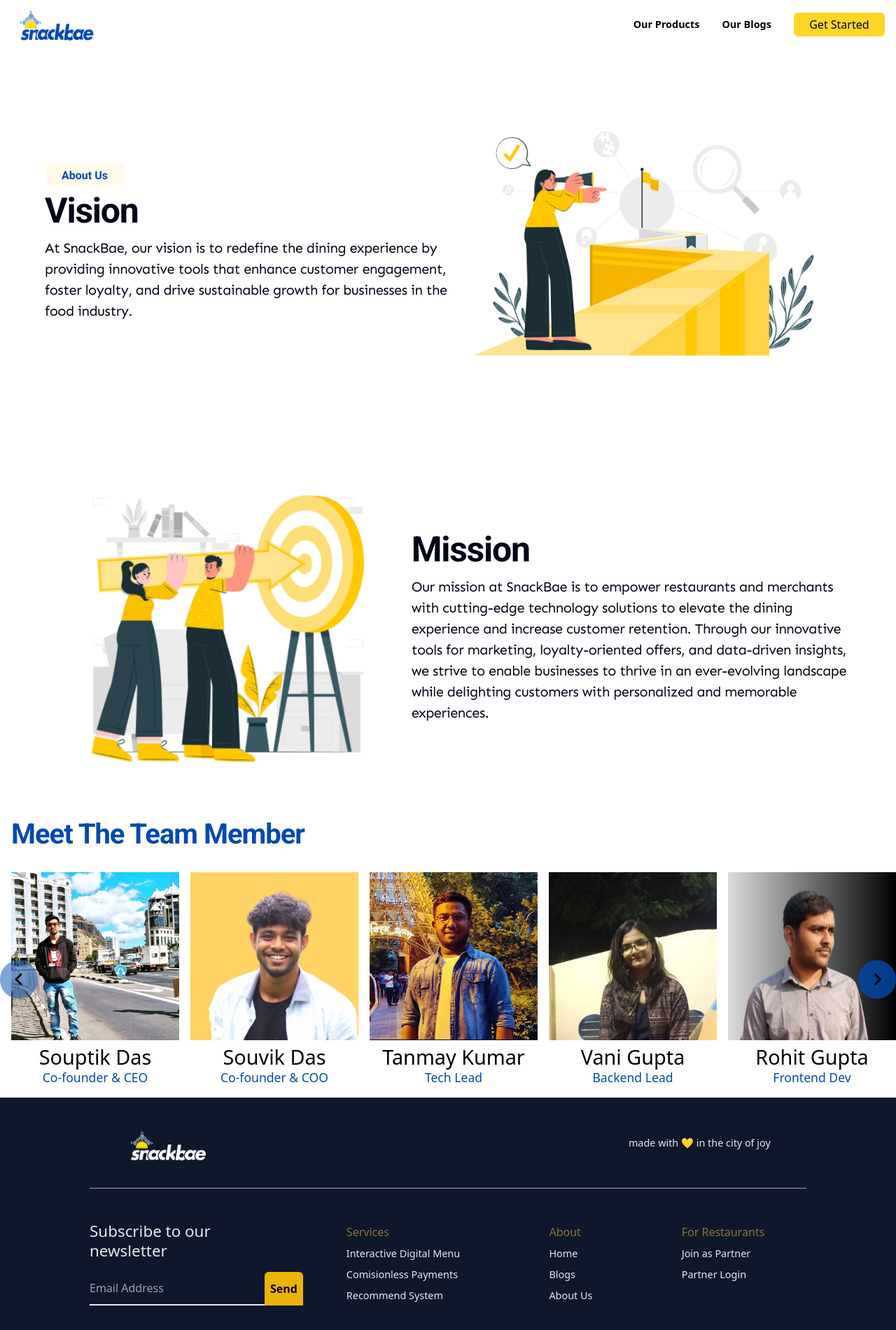
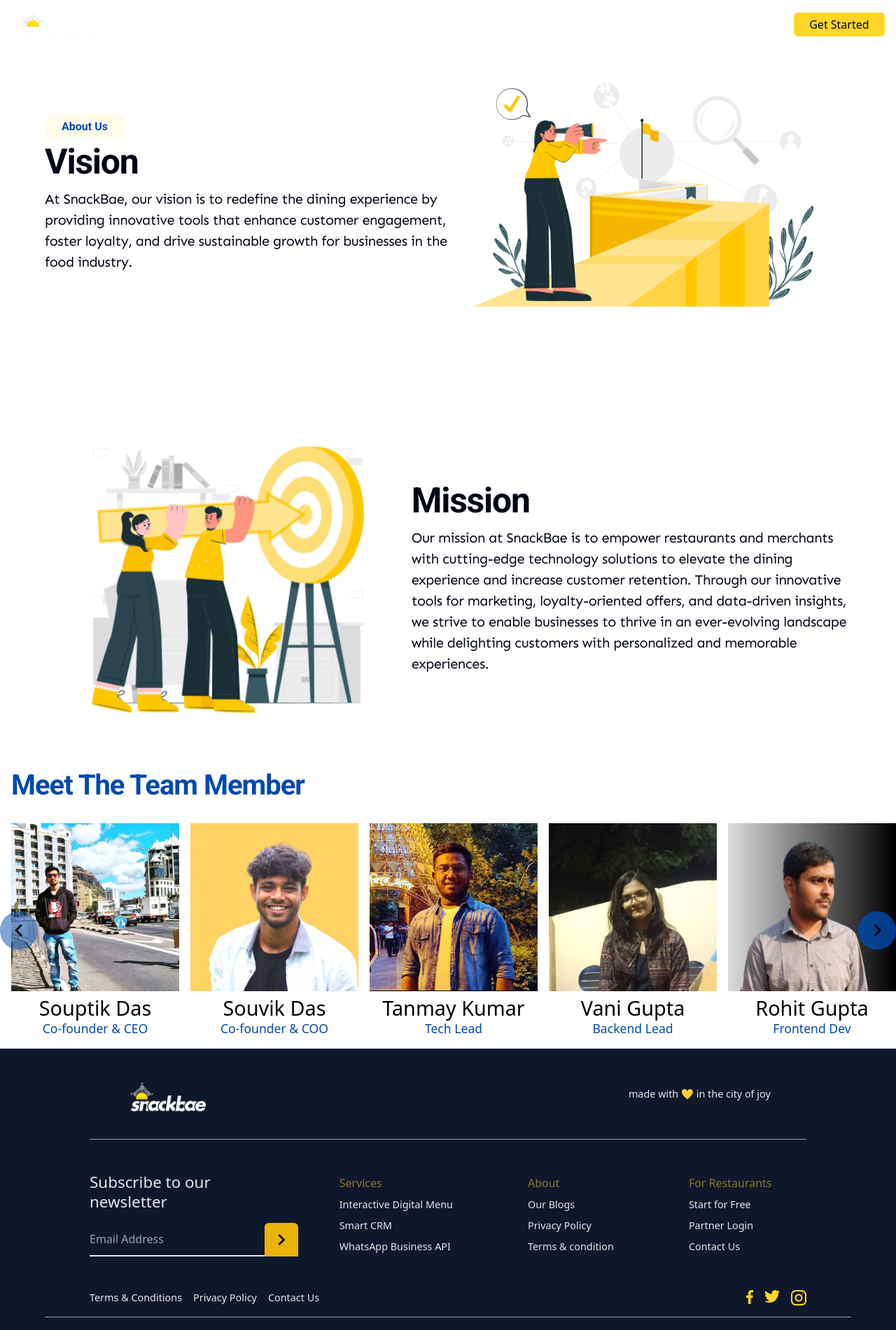
Before and after one commit to snackbae23/web, a React (Vite) app: page /aboutus in a window 1280 px wide. Shown: the top 1900 px of the page at 70% size. Built offline with nearby package versions, Linux system fonts and the light colour scheme; no server answers.

Commit message:
update all

```diff
--- a/index.html
+++ b/index.html
@@ -2,7 +2,7 @@
 <html lang="en">
   <head>
     <meta charset="UTF-8" />
-    <link rel="icon" type="image/svg+xml" href="./src/assets/logo.png" />
+    <link rel="icon" type="image/png" href="./src/assets/logo1.png" />
     <meta name="viewport" content="width=device-width, initial-scale=1.0" />
     <title>Welcome To Snackbae</title>
   </head>
--- a/src/component/Footer.jsx
+++ b/src/component/Footer.jsx
@@ -5,6 +5,7 @@
 import twitter from '../assets/twitterIcon.png';
 import fb from '../assets/facebookIcon.png';
 import { Link } from "react-router-dom";
+import { MdOutlineKeyboardArrowRight } from "react-icons/md";
 function Footer() {
     const [email, setEmail] = useState("");
 
@@ -33,7 +34,7 @@
             <div className="">
               <div className="w-[90%] mx-auto text-[.9rem] flex justify-between items-center ">
                 <img src={Logo1} alt="logo" width={120} className="py-[2rem]" />
-                <p>made with 💛 in the city of joy</p>
+                <p className='sm:block hidden'>made with 💛 in the city of joy</p>
               </div>
 
               <p className="bg-gray-400 w-[100%] mx-auto h-[.08px] mb-[1rem] "></p>
@@ -58,46 +59,46 @@
                     onClick={submitEmailHandler}
                     className="bg-[#EAB308] h-[3rem] px-2 rounded-t-md text-black font-semibold"
                   >
-                    Send
+                    <MdOutlineKeyboardArrowRight className='size-8' />
                   </button>
                 </div>
               </div>
-              <div className="flex sm:justify-around justify-between w-full lg:w-[70%] gap-[.5rem]">
+              <div className="flex sm:justify-around justify-between w-[98%] lg:w-[70%] gap-[.5rem]">
                 <div className="flex flex-col gap-[.5rem]">
                   <p className="text-[#8b7430]">Services</p>
                   <Link onClick={scrollSmooth} to="/joinAsPartner">
                     <div className="text-[.7rem] sm:text-[.9rem]">
-                      Interactive Digital Menu
+                    Interactive Digital Menu
                     </div>
                   </Link>
                   <Link onClick={scrollSmooth} to="/joinAsPartner">
                     <div className="text-[.7rem] sm:text-[.9rem]">
-                      Comisionless Payments
+                    Smart CRM
                     </div>
                   </Link>
                   <Link onClick={scrollSmooth} to="/joinAsPartner">
                     <div className="text-[.7rem] sm:text-[.9rem]">
-                      Recommend System
+                    WhatsApp Business API
                     </div>
                   </Link>
                 </div>
                 <div className="flex flex-col gap-[.5rem]">
                   <p className="text-[#8b7430]">About</p>
-                  <Link onClick={scrollSmooth} to="/">
-                    <div className="text-[.7rem] sm:text-[.9rem]">Home</div>
+                  <Link onClick={scrollSmooth} to="/blogs">
+                    <div className="text-[.7rem] sm:text-[.9rem]">Our Blogs</div>
                   </Link>
-                  <Link onClick={scrollSmooth} to="/blogs">
-                    <div className="text-[.7rem] sm:text-[.9rem]">Blogs</div>
+                  <Link onClick={scrollSmooth} to="/privacyPolicy">
+                    <div className="text-[.7rem] sm:text-[.9rem]">Privacy Policy</div>
                   </Link>
-                  <Link onClick={scrollSmooth} to="/aboutus">
-                    <div className="text-[.7rem] sm:text-[.9rem]">About Us</div>
+                  <Link onClick={scrollSmooth} to="/termsCondition">
+                    <div className="text-[.7rem] sm:text-[.9rem]">Terms & condition</div>
                   </Link>
                 </div>
                 <div className="flex flex-col gap-[.5rem]">
                   <p className="text-[#8b7430] text-nowrap">For Restaurants</p>
                   <Link onClick={scrollSmooth} to="/joinAsPartner">
                     <div className="text-[.7rem] sm:text-[.9rem]">
-                      Join as Partner
+                    Start for Free
                     </div>
                   </Link>
                   <Link
@@ -105,9 +106,18 @@
                     to="https://snackbaeuser-snackbaes-projects.vercel.app/"
                   >
                     <div className="text-[.7rem] sm:text-[.9rem]">
-                      Partner Login
+                    Partner Login
                     </div>
                   </Link>
+                  <Link
+                    onClick={scrollSmooth}
+                    to="https://snackbaeuser-snackbaes-projects.vercel.app/"
+                  >
+                    <div className="text-[.7rem] sm:text-[.9rem]">
+                    Contact Us
+                    </div>
+                  </Link>
+
                 </div>
               </div>
             </div>
--- a/src/component/Navbar.jsx
+++ b/src/component/Navbar.jsx
@@ -2,8 +2,8 @@
 import { Link, NavLink, useNavigate } from 'react-router-dom';
 
 //image
-import logo from '../assets/logo.png';
-
+import logo from '../assets/IMG-20231226-WA00032.png';
+import logo1 from '../assets/IMG-20231226-WA00032 (1).png'
 //icons
 import { IoMdMenu, IoMdClose } from "react-icons/io";
 
@@ -37,7 +37,7 @@
 
 
     return (
-      <div className="relative bg-white   z-[1000] w-full h-[70px] flex justify-between items-center px-[1rem]">
+      <div className=" absolute bg-transparent   z-[1000] w-[100%] h-[70px] flex justify-between items-center px-[1rem]">
         {/* logo */}
         <img
           onClick={() => {
@@ -45,14 +45,24 @@
           }}
           src={logo}
           alt="logo"
-          className="h-full aspect-auto p-[.5rem] cursor-pointer"
+          className="h-full aspect-auto p-[.5rem] cursor-pointer mix-blend-multiply sm:block hidden"
+        />
+
+        {/* logo */}
+        <img
+          onClick={() => {
+            navigate("/");
+          }}
+          src={logo1}
+          alt="logo"
+          className="h-full aspect-auto p-[.5rem] cursor-pointer mix-blend-multiply sm:hidden block"
         />
 
         {/* links */}
         <div
           className={`sm:relative sm:top-0 sm:right-0 absolute top-[75px] right-[1rem] ${
             isToggled ? "flex" : "hidden sm:flex"
-          } sm:flex-row flex-col-reverse justify-between items-center shadow-lg sm:shadow-none p-[2rem] sm:p-0 gap-[1rem] sm:gap-0 z-[999] bg-white`}
+          } sm:flex-row flex-col-reverse justify-between items-center shadow-lg sm:rounded-none rounded-lg sm:shadow-none p-[2rem] sm:p-0 gap-[1rem] sm:bg-transparent bg-white sm:gap-0 z-[999] `}
         >
           <div className="flex sm:flex-row flex-col justify-between items-center sm:gap-[2rem] gap-[.5rem]">
             <button
@@ -61,7 +71,7 @@
                 handleLinkClick();
                 scrollToElement();
               }}
-              className=" font-[600] text-[.9rem] leading-[1.6rem]"
+              className=" font-[600] text-[.9rem] leading-[1.6rem] sm:text-white"
             >
               Our Products
             </button>
@@ -74,7 +84,7 @@
             </NavLink> */}
             <NavLink
               onClick={handleLinkClick}
-              className=" font-[600] text-[.9rem] leading-[1.6rem]"
+              className=" font-[600] text-[.9rem] leading-[1.6rem] sm:text-white"
               to="/blogs"
             >
              Our Blogs
@@ -99,16 +109,17 @@
         {/* menu-icons */}
         {isToggled ? (
           <IoMdClose
-            className="sm:hidden block text-[1.6rem]"
+            className="sm:hidden block text-[1.6rem] text-white"
             onClick={handleToggle}
           />
         ) : (
           <IoMdMenu
-            className="sm:hidden block text-[1.6rem]"
+            className="sm:hidden block text-[1.6rem] text-white"
             onClick={handleToggle}
           />
         )}
       </div>
+
     );
 }
 
--- a/src/context/SnackBae.jsx
+++ b/src/context/SnackBae.jsx
@@ -38,7 +38,7 @@
 
     // Update state if user data is found
     if (storedUser) {
-       setUser(JSON.parse(storedUser));
+      // setUser(JSON.parse(storedUser));
     }
     getAllData();
     setTimeout(() => {
--- a/src/pages/LandingPage.jsx
+++ b/src/pages/LandingPage.jsx
@@ -33,11 +33,11 @@
 
 const LandingPage = () => {
   return (
-    <div className='w-full h-git'>
+    <div className='w-full h-git '>
        {/* hero-section */}
-       <div className="bg-[#14213E] w-full h-fit flex flex-col items-center justify-center z-[100]">
+       <div className="bg-[#14213E] w-full h-fit flex flex-col  items-center justify-center z-[100]">
         {/* content */}
-        <div className="w-full sm:w-[90%] mx-auto h-fit min-h-[calc(100vh-70px)] relative flex sm:flex-row flex-col justify-evenly sm:justify-between items-center">
+        <div className="w-full sm:w-[90%] mx-auto h-fit min-h-[calc(100vh-70px)] relative flex sm:flex-row flex-col justify-evenly sm:justify-between items-center mt-[2rem]">
           <div className="flex flex-col w-[90%] mx-auto md:w-[70%] h-full gap-[1rem] sm:gap-[2rem] justify-center">
             <p className="text-[#E5E7EB] font-[700] text-[3.2rem] md:text-[3rem] lg:text-[3.8rem] leading-[3.6rem] md:leading-[4rem] lg:leading-[4.5rem]">
               It’s not just food,
@@ -108,13 +108,14 @@
               <p className='text-[1.1rem] italic font-normal'>(India's Food-service Sector )</p>
               <p className='font-medium'>India's Food service market set to nearly double to <span className='text-yellow-400 font-semibold'> ₹ 9 trillion by 2030</span> </p>
             </div>
-            <div className='  sm:flex absolute sm:right-0 left-[70%]  items-center justify-center'>
+            <div className='  sm:flex absolute sm:right-0 left-[75%]  items-center justify-center'>
             <div className="sm:block hidden">
             <dotlottie-player
               src="https://lottie.host/b05944d8-6e3d-40f8-9ca2-4e25cd7605ec/uK2OSefSKy.json"
               autoplay
               loop
-              style={{ width: "150px", height: "150px" }}
+              style={{ width: "250px", height: "150px" }}
+             className
             />
             </div>
             {/* small-screen */}
@@ -186,7 +187,7 @@
         <div id='product' className='w-full h-fit text-[#121D2F] bg-[#DFEDFF] flex flex-col justify-center items-center rounded-t-3xl sm:px-0 px-2'>
           <div className='my-[2rem] flex flex-col justify-center items-center '>
           <p className=' text-[3rem] font-semibold '>Our Products</p>
-          <p className='text-[1.1rem]'>Choose our  all in one Restaurant CRM solution</p>
+          <p className='text-[1.1rem] sm:w-full w-[97%]'>Choose our  all in one Restaurant CRM solution</p>
           </div>
 
           <div className='w-[98%] sm:w-[90%] mx-auto h-fit my-[1rem] sm:gap-0 gap-10   flex sm:flex-row flex-col justify-between   '>
@@ -324,15 +325,18 @@
         {/* let snackbae */}
 
         <div className='w-full sm:w-[95%] h-fit bg-[#DFEDFF] flex items-center justify-center flex-col py-[3rem] sm:px-2 mx-2'>
+          <div className='flex flex-col sm:w-full w-[95%] items-center justify-center'>
           <p className='font-semibold sm:text-[2.1rem] text-[1.5rem] text-[#121D2F] mt-[2rem] mb-4'>Let SnackBAE  boost your business!</p>
           <p>Join 250+ restaurants and cafes that are already using</p>
           <p>Plateform and growing their reach, revenue and sales</p>
+          </div>
+
 
           <div className='flex mt-[2rem] gap-5'>
             <button className='px-5 py-2 bg-[#F1F6FF] text-[#2878FF] rounded-md'><PopupButton
                   url="https://calendly.com/connect-snackbae/free_demo"
                   rootElement={document.getElementById("root")}
-                  text="Contect us"
+                  text="Contact us"
                 /></button>
             <NavLink to="https://snackbaeuser-snackbaes-projects.vercel.app/" className='px-5 py-2 bg-[#2878FF] text-white rounded-md'> Start for free</NavLink>
           </div>
--- a/src/pages/Layout.jsx
+++ b/src/pages/Layout.jsx
@@ -22,7 +22,7 @@
     <>
       {
         loader ? (<Loader/>) :
-          (<div className="w-full h-fit">
+          (<div className="w-full h-fit bg-transparent">
             {
               isVisible ? (
                 <div>
```
Also changed, not shown: src/assets/IMG-20231226-WA00032 (1).png (added), src/assets/IMG-20231226-WA00032.png (added).
